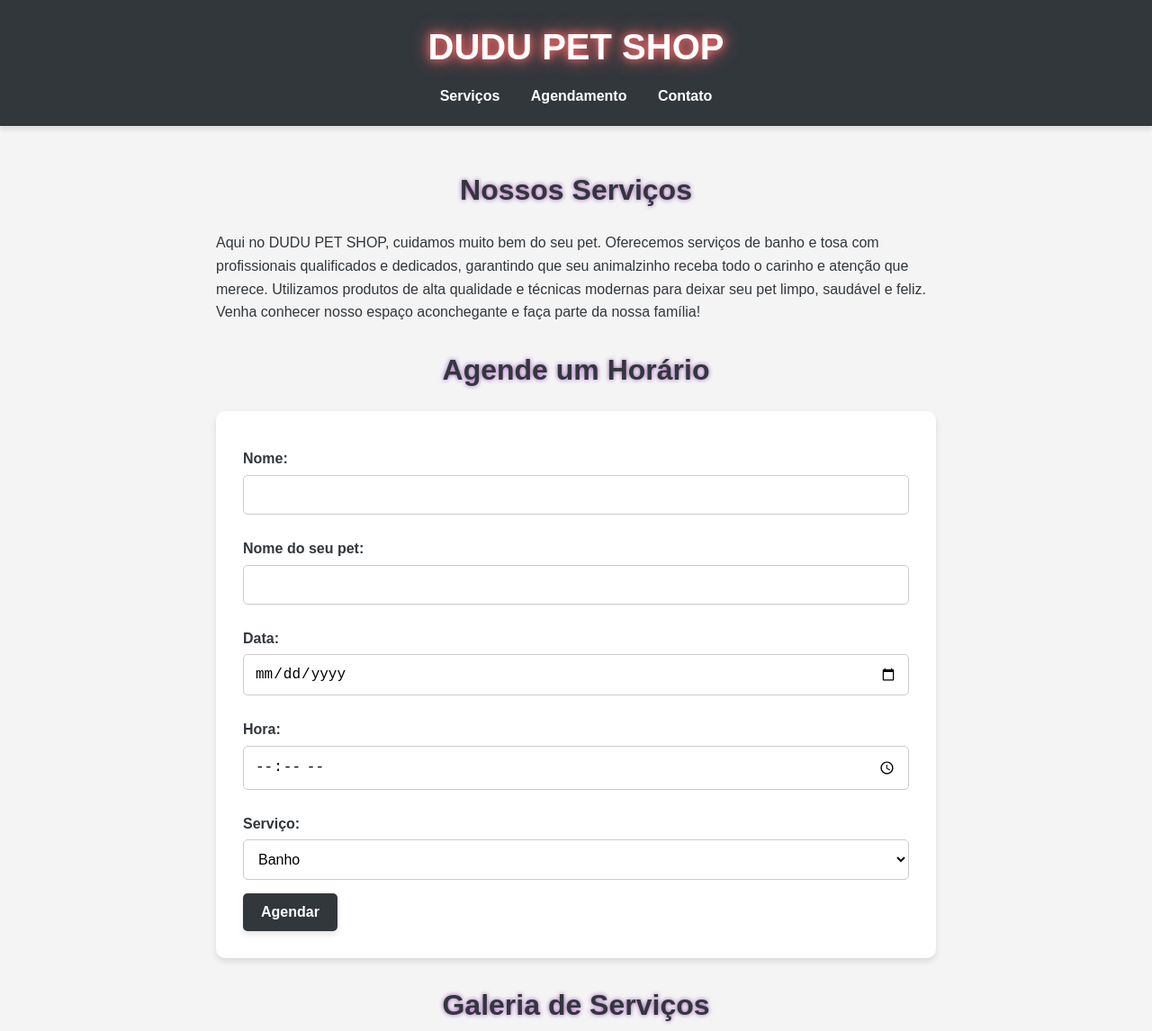
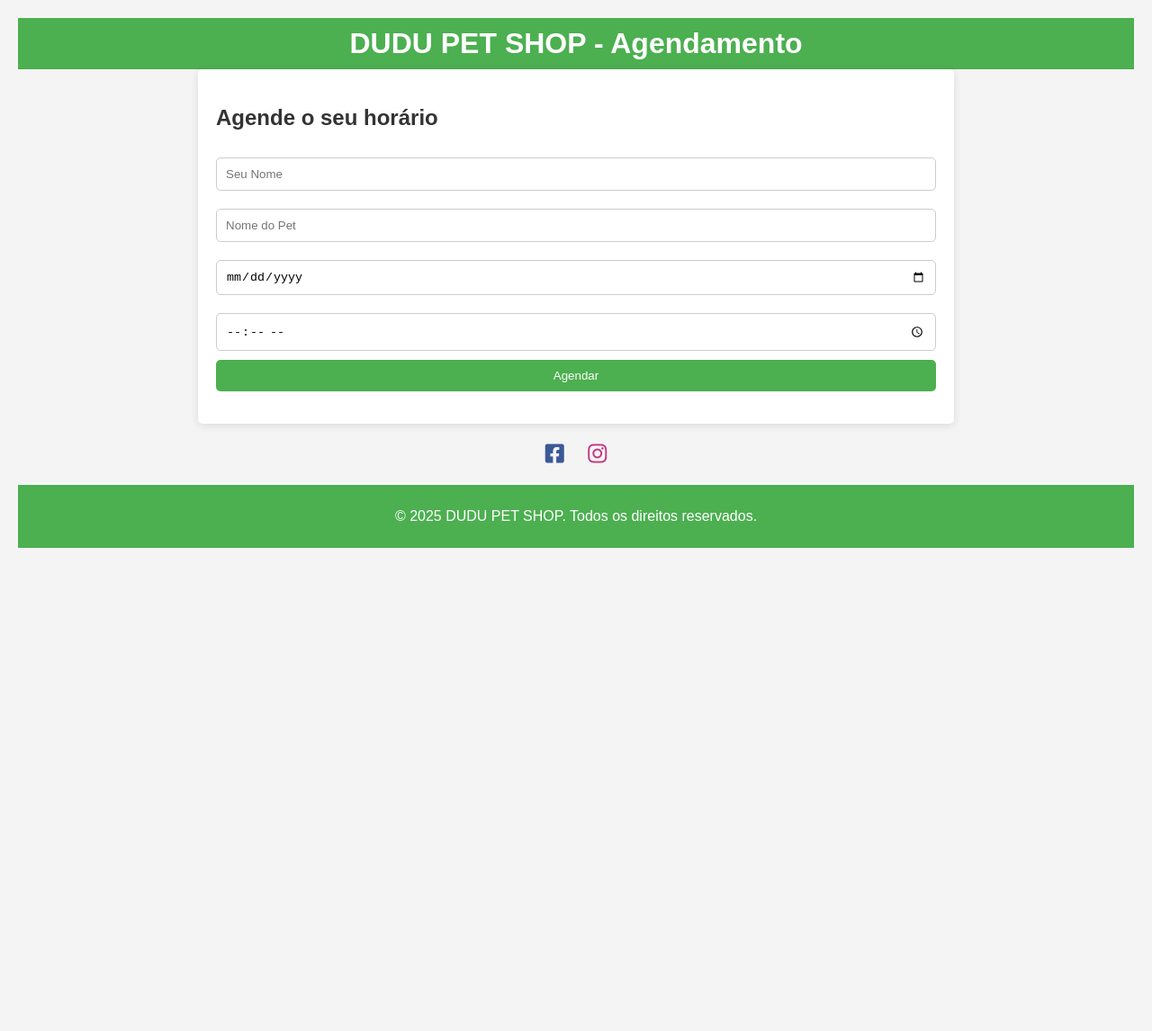
Before and after one commit to joker0751/DUDU-pet-shop, a plain HTML site: page index.html in a window 1280 px wide. Shown: the top 1146 px of the page at 90% size. After the commit the page ends 800 px from the top, so only its background shows below. Drawn offline with Linux system fonts and the light colour scheme.

Commit message:
Update index.html

```diff
--- a/index.html
+++ b/index.html
@@ -1,271 +1,128 @@
 <html lang="pt-BR">
-
 <head>
     <meta charset="UTF-8">
     <meta name="viewport" content="width=device-width, initial-scale=1.0">
+    <meta name="description" content="Agende serviços de banho e tosa para seu pet no DUDU PET SHOP.">
     <title>DUDU PET SHOP - Agendamento</title>
     <link rel="stylesheet" href="https://cdnjs.cloudflare.com/ajax/libs/font-awesome/6.0.0-beta3/css/all.min.css">
     <style>
         :root {
-            --cor-principal: #32373c;
-            --cor-secundaria: #f4f4f4;
-            --cor-vermelho: #ff6b6b;
-            --cor-roxo: #9b59b6;
-            --cor-verde: #2ecc71;
-            --cor-azul: #3498db;
-            --cor-branco: #ffffff;
-            --cor-sombra: rgba(0, 0, 0, 0.1);
+            --primary-color: #4CAF50;
+            --secondary-color: #f4f4f4;
+            --text-color: #333;
         }
 
         body {
-            font-family: 'Arial', sans-serif;
+            font-family: Arial, sans-serif;
+            background-color: var(--secondary-color);
+            color: var(--text-color);
             margin: 0;
-            padding: 0;
-            background-color: var(--cor-secundaria);
-            color: var(--cor-principal);
-            line-height: 1.6;
+            padding: 20px;
         }
 
         header {
-            background: var(--cor-principal);
-            color: var(--cor-branco);
-            padding: 20px 0;
+            background-color: var(--primary-color);
+            color: white;
+            padding: 10px 0;
             text-align: center;
-            box-shadow: 0 4px 6px var(--cor-sombra);
         }
 
-        header h1 {
+        h1 {
             margin: 0;
-            font-size: 2.5rem;
-            text-shadow: 0 0 10px var(--cor-vermelho), 0 0 20px var(--cor-vermelho);
         }
 
-        nav ul {
-            list-style: none;
-            padding: 0;
-            margin: 10px 0 0;
+        .container {
+            max-width: 800px;
+            margin: auto;
+            background: white;
+            padding: 20px;
+            border-radius: 5px;
+            box-shadow: 0 2px 10px rgba(0, 0, 0, 0.1);
         }
 
-        nav ul li {
-            display: inline;
-            margin: 0 15px;
-        }
-
-        nav a {
-            color: var(--cor-branco);
-            text-decoration: none;
-            font-weight: bold;
-            transition: color 0.3s ease;
-        }
-
-        nav a:hover {
-            color: var(--cor-vermelho);
-        }
-
-        main {
-            padding: 20px;
-            max-width: 800px;
-            margin: 0 auto;
-        }
-
-        h2 {
-            color: var(--cor-principal);
-            font-size: 2rem;
-            margin-bottom: 20px;
-            text-align: center;
-            text-shadow: 0 0 5px var(--cor-roxo);
-        }
-
-        form {
-            background: var(--cor-branco);
-            padding: 30px;
-            border-radius: 10px;
-            box-shadow: 0 4px 6px var(--cor-sombra);
-        }
-
-        form label {
-            display: block;
-            margin: 10px 0 5px;
-            color: var(--cor-principal);
-            font-weight: bold;
-        }
-
-        form input,
-        form select {
+        input, select {
             width: 100%;
-            padding: 12px;
-            margin-bottom: 15px;
+            padding: 10px;
+            margin: 10px 0;
             border: 1px solid #ccc;
             border-radius: 5px;
-            font-size: 1rem;
-            background-color: var(--cor-branco);
-            transition: border-color 0.3s ease, box-shadow 0.3s ease;
-        }
-
-        form input:focus,
-        form select:focus {
-            border-color: var(--cor-roxo);
-            box-shadow: 0 0 8px var(--cor-roxo);
-            outline: none;
         }
 
         button {
-            background: var(--cor-principal);
-            color: var(--cor-branco);
+            background-color: var(--primary-color);
+            color: white;
             border: none;
-            padding: 12px 20px;
             border-radius: 5px;
+            padding: 10px 15px;
             cursor: pointer;
-            font-size: 1rem;
-            font-weight: bold;
-            transition: background 0.3s ease, transform 0.3s ease;
-            box-shadow: 0 4px 6px var(--cor-sombra);
+            width: 100%;
         }
 
         button:hover {
-            background: var(--cor-vermelho);
-            transform: translateY(-2px);
+            background-color: darkgreen;
+        }
+
+        .social-icons {
+            text-align: center;
+            margin-top: 20px;
+        }
+
+        .social-icons a {
+            margin: 0 10px;
+            color: inherit; /* Color inherited from parent */
+            text-decoration: none;
+            font-size: 24px;
         }
 
         footer {
             text-align: center;
-            padding: 20px 0;
-            background: var(--cor-principal);
-            color: var(--cor-branco);
-            margin-top: 40px;
-            box-shadow: 0 -4px 6px var(--cor-sombra);
-        }
-
-        footer p {
-            margin: 0;
-            font-size: 1rem;
-        }
-
-        .social-icons {
-            margin-top: 10px;
-        }
-
-        .social-icons a {
-            color: var(--cor-branco);
-            margin: 0 10px;
-            text-decoration: none;
-            font-size: 1.5rem;
-            transition: color 0.3s ease;
-        }
-
-        .social-icons a:hover {
-            color: var(--cor-vermelho);
-        }
-
-        .galeria {
             margin-top: 20px;
-            text-align: center;
-        }
-
-        .galeria img {
-            max-width: 100%;
-            border-radius: 10px;
-            box-shadow: 0 4px 6px var(--cor-sombra);
+            padding: 10px 0;
+            background-color: var(--primary-color);
+            color: white;
         }
     </style>
-    <script>
-        function enviarParaWhatsApp(event) {
-            event.preventDefault(); // Impede o envio padrão do formulário
-
-            const nome = document.getElementById('nome').value;
-            const nomePet = document.getElementById('nomePet').value;
-            const data = document.getElementById('data').value;
-            const hora = document.getElementById('hora').value;
-            const servico = document.getElementById('servico').value;
-
-            console.log('Nome:', nome);
-            console.log('Nome do Pet:', nomePet);
-            console.log('Data:', data);
-            console.log('Hora:', hora);
-            console.log('Serviço:', servico);
-
-            const mensagem = Nome: ${encodeURIComponent(nome)}%0ANome do seu pet: ${encodeURIComponent(nomePet)}%0AData: ${encodeURIComponent(data)}%0AHora: ${encodeURIComponent(hora)}%0AServiço: ${encodeURIComponent(servico)};
-            const numeroWhatsApp = '5516992320582'; // Substitua pelo seu número do WhatsApp com DDD
-            const urlWhatsApp = https://api.whatsapp.com/send/?phone=${numeroWhatsApp}&text=${mensagem}&type=phone_number&app_absent=0;
-
-            if (nome && nomePet && data && hora && servico) {
-                window.open(urlWhatsApp, '_blank'); // Abre o WhatsApp com a mensagem
-            } else {
-                alert("Por favor, preencha todos os campos do formulário antes de agendar.");
-            }
-            return false; // Impede o envio padrão do formulário
-        }
-    </script>
 </head>
-
 <body>
     <header>
-        <h1>DUDU PET SHOP</h1>
-        <nav>
-            <ul>
-                <li><a href="#servicos">Serviços</a></li>
-                <li><a href="#agendamento">Agendamento</a></li>
-                <li><a href="#contato">Contato</a></li>
-            </ul>
-        </nav>
+        <h1>DUDU PET SHOP - Agendamento</h1>
     </header>
 
-    <main>
-        <section id="servicos">
-            <h2>Nossos Serviços</h2>
-            <p>Aqui no DUDU PET SHOP, cuidamos muito bem do seu pet. Oferecemos serviços de banho e tosa com profissionais qualificados e dedicados, garantindo que seu animalzinho receba todo o carinho e atenção que merece. Utilizamos produtos de alta qualidade e técnicas modernas para deixar seu pet limpo, saudável e feliz. Venha conhecer nosso espaço aconchegante e faça parte da nossa família!</p>
-        </section>
+    <div class="container">
+        <h2>Agende o seu horário</h2>
+        <form id="appointment-form" onsubmit="submitForm(event)">
+            <input type="text" id="owner-name" placeholder="Seu Nome" required>
+            <input type="text" id="pet-name" placeholder="Nome do Pet" required>
+            <input type="date" id="appointment-date" required>
+            <input type="time" id="appointment-time" required>
+            <button type="submit">Agendar</button>
+        </form>
+    </div>
 
-        <section id="agendamento">
-            <h2>Agende um Horário</h2>
-            <form onsubmit="return enviarParaWhatsApp(event)">
-                <label for="nome">Nome:</label>
-                <input type="text" id="nome" name="nome" required>
-
-                <label for="nomePet">Nome do seu pet:</label>
-                <input type="text" id="nomePet" name="nomePet" required>
-
-                <label for="data">Data:</label>
-                <input type="date" id="data" name="data" required>
-
-                <label for="hora">Hora:</label>
-                <input type="time" id="hora" name="hora" required>
-
-                <label for="servico">Serviço:</label>
-                <select id="servico" name="servico" required>
-                    <option value="banho">Banho</option>
-                    <option value="tosa">Tosa</option>
-                    <option value="banho-tosa">Banho e Tosa</option>
-                </select>
-
-                <button type="submit">Agendar</button>
-            </form>
-        </section>
-
-        <section id="galeria">
-            <h2>Galeria de Serviços</h2>
-            <div class="galeria">
-                <!-- Adicione imagens aqui se desejar -->
-            </div>
-        </section>
-
-        <section id="contato">
-            <h2>Contato</h2>
-            <p>Entre em contato conosco pelo WhatsApp: (16) 99232-0582</p>
-        </section>
-    </main>
+    <div class="social-icons">
+        <a href="https://www.facebook.com/Eduardo Msouza" target="_blank" style="color: #3b5998;">
+            <i class="fab fa-facebook-square"></i>
+        </a>
+        <a href="https://www.instagram.com/dudupetshopp" target="_blank" style="color: #C13584;">
+            <i class="fab fa-instagram"></i>
+        </a>
+    </div>
 
     <footer>
         <p>&copy; 2025 DUDU PET SHOP. Todos os direitos reservados.</p>
-        <div class="social-icons">
-            <a href="https://www.instagram.com/dudupetshopp" target="_blank" rel="noopener noreferrer" aria-label="Instagram">
-                <i class="fab fa-instagram"></i>
-            </a>
-            <a href="https://www.facebook.com/Eduardo Msouza" target="_blank" rel="noopener noreferrer" aria-label="Facebook">
-                <i class="fab fa-facebook-f"></i>
-            </a>
-        </div>
     </footer>
+
+    <script>
+        function submitForm(event) {
+            event.preventDefault();
+            const ownerName = document.getElementById("owner-name").value;
+            const petName = document.getElementById("pet-name").value;
+            const date = document.getElementById("appointment-date").value;
+            const time = document.getElementById("appointment-time").value;
+            const message = `Olá, meu nome é ${ownerName}. Quero agendar um banho e tosa para meu pet ${petName} no dia ${date} às ${time}.`;
+            const whatsappUrl = `https://wa.me/5516992320582?text=${encodeURIComponent(message)}`;
+            window.open(whatsappUrl, '_blank');
+        }
+    </script>
 </body>
-
 </html>
```
